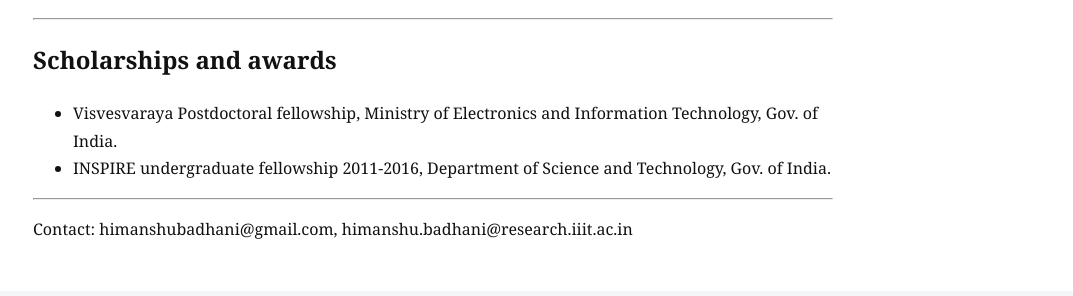
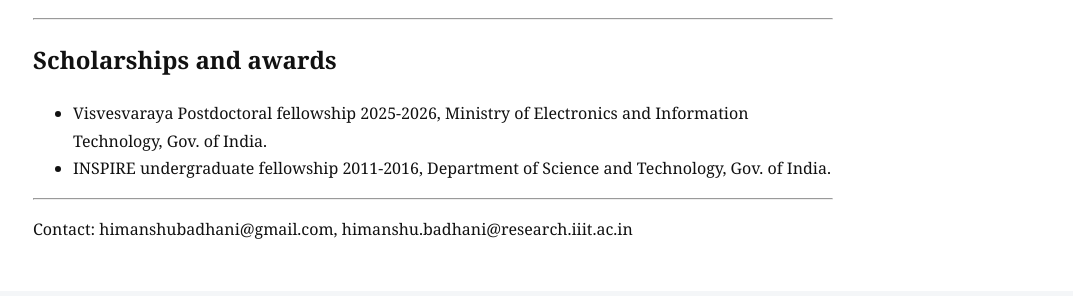
Before and after one commit to himanshubadhani/himanshubadhani.github.io, a Jekyll site: the page built from index.md, in a window 1280 px wide. Shown: the part 1521-1817 px from the top of the page, without its empty margins (207-1280 px from the left). Built offline with Jekyll 4.4.1, drawn with Linux system fonts in a browser that asks for light colours.

Commit message:
Update index.md

```diff
--- a/index.md
+++ b/index.md
@@ -41,7 +41,7 @@
 
 ## Scholarships and awards
 
-- Visvesvaraya Postdoctoral fellowship, Ministry of Electronics and Information Technology, Gov. of India.
+- Visvesvaraya Postdoctoral fellowship 2025-2026, Ministry of Electronics and Information Technology, Gov. of India.
 - INSPIRE undergraduate fellowship 2011-2016, Department of Science and Technology, Gov. of India.
 
 ---
```
